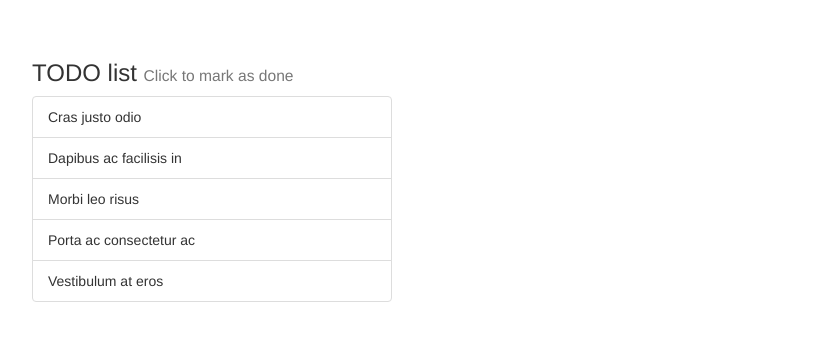
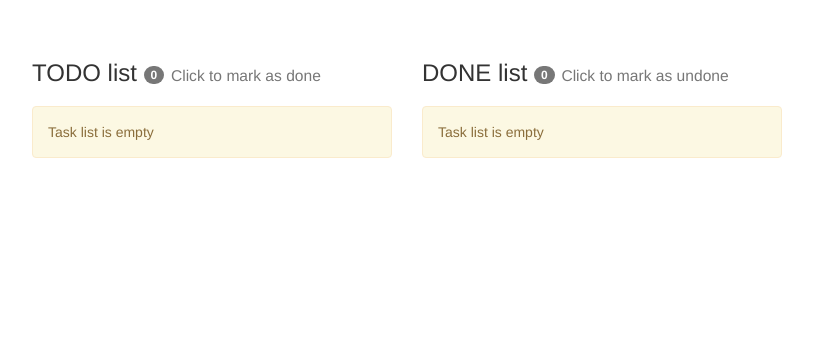
Before and after one commit to HEBEPHblN/angular-todoapp, a website: page app/index.html in a window 1280 px wide. Shown: the whole page, without its empty margins (38-851 px from the left). Drawn offline with nearby package versions, Linux system fonts and the light colour scheme; some packages are replaced by stand-ins of ours.

Commit message:
Adding todo and done lists and them controller and templates

```diff
--- a/app/index.html
+++ b/app/index.html
@@ -22,15 +22,7 @@
   <body>
     <div class="container">
         <div class="row">
-            <div class="col-4 col-sm-4">
-                <h3>
-                TODO list
-                <small class="text-muted">Click to mark as done</small>
-                </h3>
-                <todolist></todolist>
-            </div>
-            <div class="col-4 col-sm-4"></div>
-            <div class="col-4 col-sm-4"></div>
+            <todolist></todolist>
         </div>
     </div>
   </body>
--- a/app/todolist/todolist.component.js
+++ b/app/todolist/todolist.component.js
@@ -3,6 +3,10 @@ angular.
 	component('todolist', {
 		templateUrl: 'todolist/todolist.template.html',
 		controller: function AppListController() {
+			this.todolist = [];
+			this.donelist = [];
 
+			this.todoCount = this.todolist.length;
+			this.doneCount = this.donelist.length;
 		}
 	});
--- a/app/todolist/todolist.template.html
+++ b/app/todolist/todolist.template.html
@@ -1,7 +1,23 @@
-<ul class="list-group">
-  <li class="list-group-item">Cras justo odio</li>
-  <li class="list-group-item">Dapibus ac facilisis in</li>
-  <li class="list-group-item">Morbi leo risus</li>
-  <li class="list-group-item">Porta ac consectetur ac</li>
-  <li class="list-group-item">Vestibulum at eros</li>
-</ul>
+<div class="col-4 col-sm-4">
+    <h3>TODO list <span class="badge badge-secondary">{{$ctrl.todoCount}}</span>
+		<small class="text-muted">Click to mark as done</small>
+	</h3>
+	<ul class="list-group" ng-show="!$ctrl.listEmpty">
+	  <li class="list-group-item" ng-repeat="task in $ctrl.todolist">{{ task.title }}</li>
+	</ul>
+	<div class="alert alert-warning" role="alert" ng-show="!$ctrl.todolist.length">
+	  Task list is empty
+	</div>
+</div>
+<div class="col-4 col-sm-4">
+	<h3>DONE list <span class="badge badge-secondary">{{$ctrl.doneCount}}</span>
+		<small class="text-muted">Click to mark as undone</small>
+	</h3>
+	<ul class="list-group" ng-show="!$ctrl.undoneListEmpty">
+	  <li class="list-group-item" ng-repeat="task in $ctrl.undonelist">{{ task.title }}</li>
+	</ul>
+	<div class="alert alert-warning" role="alert" ng-show="!$ctrl.donelist.length"">
+	 	Task list is empty
+	</div>
+</div>
+<div class="col-4 col-sm-4"></div>
```
